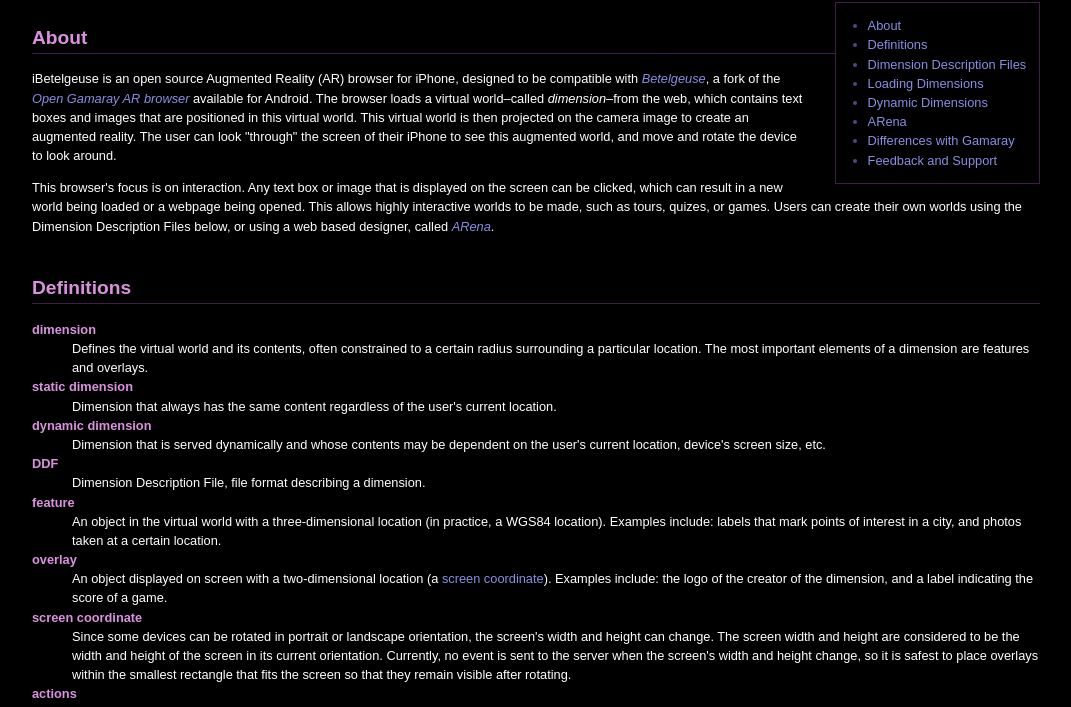
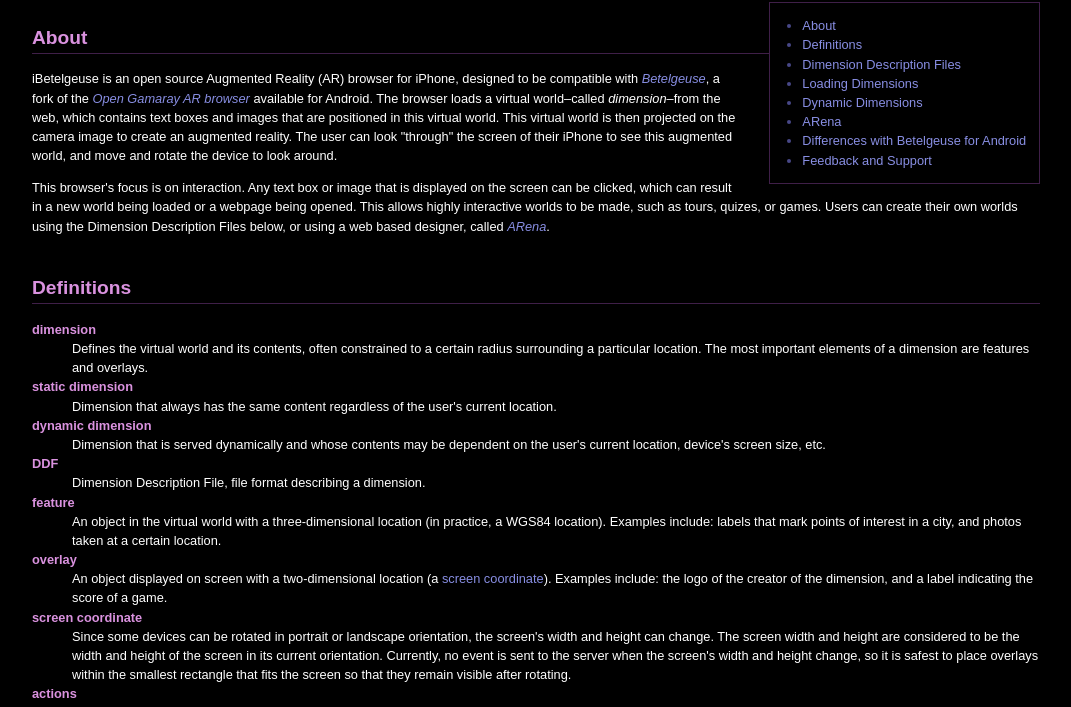
Before and after one commit to finalist/iBetelgeuse, a plain HTML site: page index.html in a window 1280 px wide. Shown: the part 92-799 px from the top of the page, without its empty margins (104-1175 px from the left). Drawn offline with Linux system fonts and the light colour scheme.

Commit message:
Renamed Gamaray -> Betelgeuse for Android.

```diff
--- a/index.html
+++ b/index.html
@@ -17,7 +17,7 @@
 				<li><a href="#loading">Loading Dimensions</a></li>
 				<li><a href="#dynamic-dimensions">Dynamic Dimensions</a></li>
 				<li><a href="#arena">ARena</a></li>
-				<li><a href="#gamaray">Differences with Gamaray</a></li>
+				<li><a href="#betelgeuse">Differences with Betelgeuse for Android</a></li>
 				<li><a href="#contact">Feedback and Support</a></li>
 			</ul>
 		</div>
@@ -730,7 +730,7 @@
 
 		<h2 id="arena">ARena</h2>
 
-		<h2 id="gamaray">Differences between Gamaray and iBetelgeuse</h2>
+		<h2 id="betelgeuse">Differences with Betelgeuse for Android</h2>
 		<p>
 			Although Betelgeuse and iBetelgeuse are mostly compatible, there are some differences in implementation. This section lists those differences. There may be other undocumented differences, since the <a href="http://www.gamaray.com/developers.html">original specification of the Gamaray browser</a> lacks clear data types and does not describe which elements are required and which are optional.
 		</p>
```
